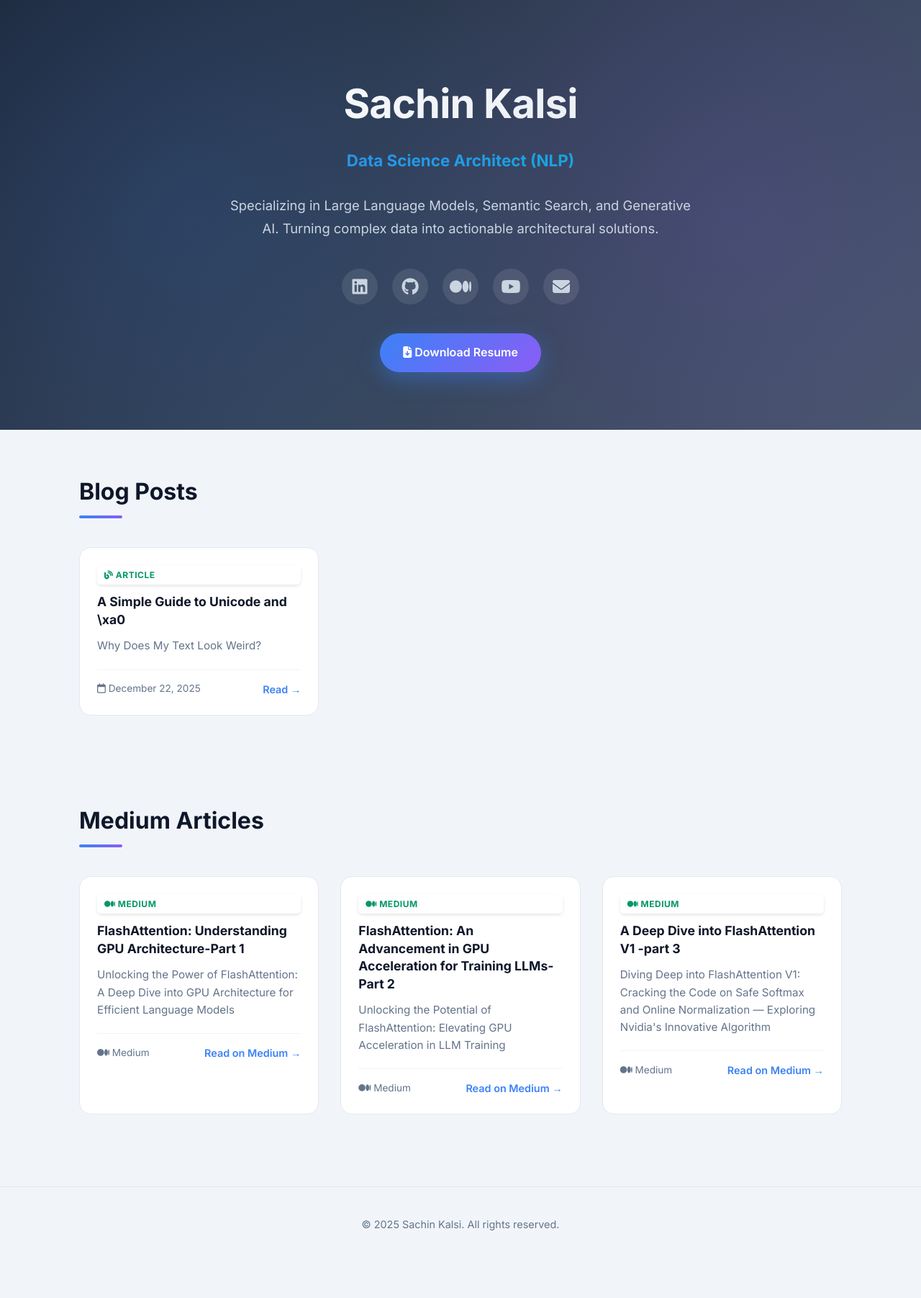
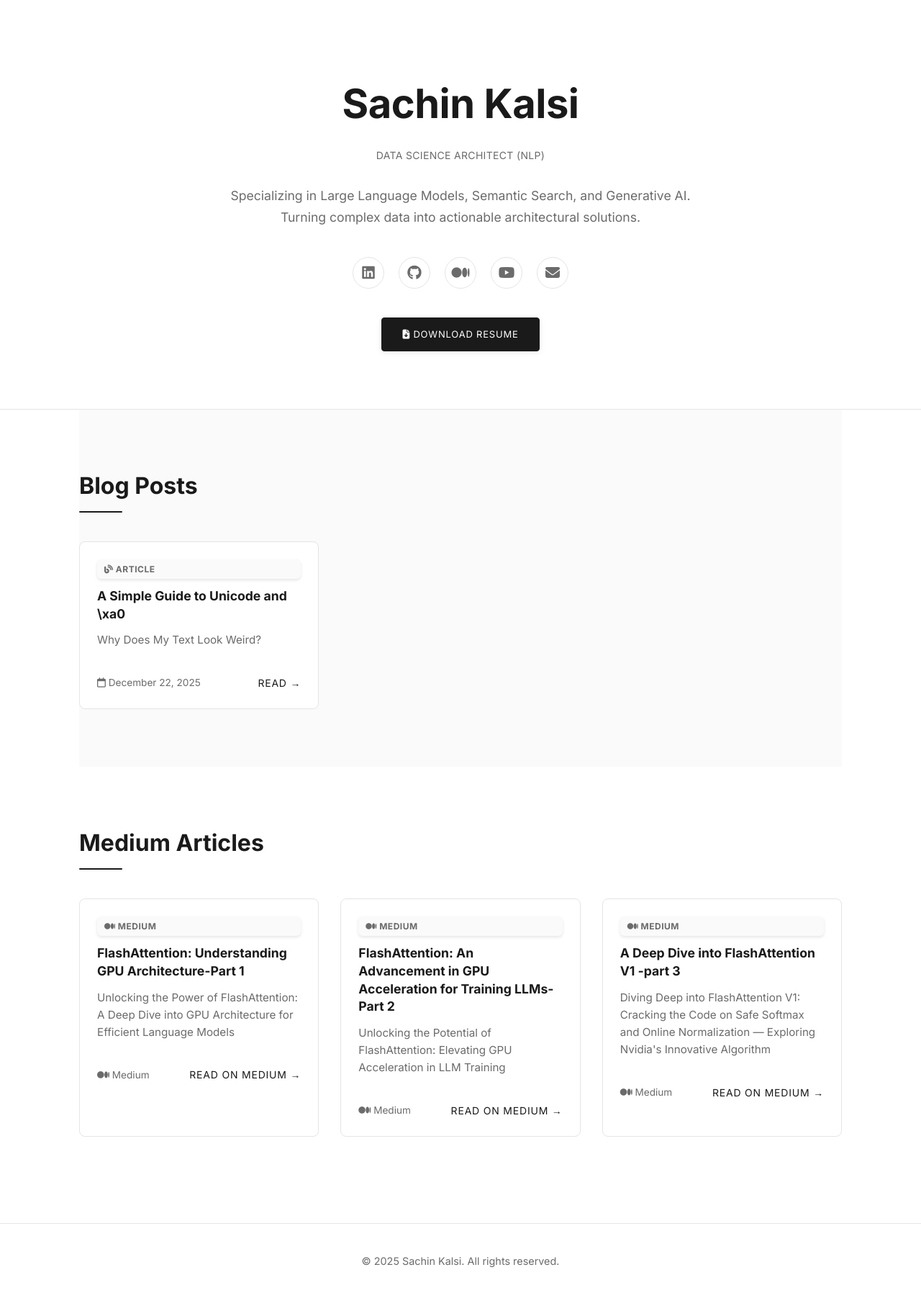
Before and after one commit to SachinKalsi/sachinkalsi.github.io, a Jekyll site: the page built from blog/index.html, in a window 1280 px wide. Shown: the whole page at 72% size. Built offline with Jekyll 4.4.1, drawn with Linux system fonts in a browser that asks for light colours; the list of posts is cut into pages by our own code; before the commit the page ends 1752 px from its top, so only the background shows below that.

Commit message:
Update design to monochromatic professional style

```diff
--- a/_layouts/default.html
+++ b/_layouts/default.html
@@ -17,22 +17,23 @@
     <style>
         /* --- 1. VARIABLES & RESET --- */
         :root {
-            --primary: #3b82f6;
-            /* Vibrant AI Blue */
-            --primary-dark: #2563eb;
-            --accent-purple: #8b5cf6;
-            --accent-cyan: #06b6d4;
-            --bg-body: #f1f5f9;
-            /* Soft grey-blue */
+            --primary: #1a1a1a;
+            /* Deep Black */
+            --primary-dark: #000000;
+            --accent-gray: #4a4a4a;
+            --accent-light: #8a8a8a;
+            --bg-body: #ffffff;
+            /* Pure White */
             --bg-card: #ffffff;
-            --text-main: #0f172a;
-            /* Deep Navy */
-            --text-muted: #64748b;
-            --text-light: #cbd5e1;
-            --border: #e2e8f0;
-            --radius: 16px;
-            --shadow: 0 10px 25px -5px rgba(0, 0, 0, 0.1), 0 8px 10px -6px rgba(0, 0, 0, 0.1);
-            --shadow-lg: 0 20px 40px -10px rgba(0, 0, 0, 0.15);
+            --bg-section: #fafafa;
+            --text-main: #1a1a1a;
+            /* Deep Black */
+            --text-muted: #6b6b6b;
+            --text-light: #9a9a9a;
+            --border: #e5e5e5;
+            --radius: 8px;
+            --shadow: 0 2px 8px rgba(0, 0, 0, 0.08), 0 1px 2px rgba(0, 0, 0, 0.04);
+            --shadow-lg: 0 4px 16px rgba(0, 0, 0, 0.12), 0 2px 4px rgba(0, 0, 0, 0.08);
         }
 
         * {
@@ -90,30 +91,18 @@
             bottom: 0;
             left: 0;
             width: 60px;
-            height: 4px;
-            background: linear-gradient(90deg, var(--primary), var(--accent-purple));
-            border-radius: 2px;
+            height: 2px;
+            background: var(--primary);
+            border-radius: 1px;
         }
 
         /* --- 3. HERO SECTION --- */
         header {
-            background: linear-gradient(135deg, #1e293b 0%, #334155 50%, #475569 100%);
+            background: var(--bg-body);
+            border-bottom: 1px solid var(--border);
             padding: 100px 0 80px;
             text-align: center;
             position: relative;
-            overflow: hidden;
-        }
-
-        header::before {
-            content: '';
-            position: absolute;
-            top: 0;
-            left: 0;
-            right: 0;
-            bottom: 0;
-            background: radial-gradient(circle at 20% 50%, rgba(59, 130, 246, 0.15) 0%, transparent 50%),
-                radial-gradient(circle at 80% 50%, rgba(139, 92, 246, 0.15) 0%, transparent 50%);
-            pointer-events: none;
         }
 
         .container {
@@ -123,13 +112,10 @@
 
         .hero-name {
             font-size: 3.5rem;
-            font-weight: 800;
-            letter-spacing: -0.05rem;
+            font-weight: 700;
+            letter-spacing: -0.03rem;
             margin-bottom: 15px;
-            background: linear-gradient(135deg, #ffffff 0%, #e2e8f0 100%);
-            -webkit-background-clip: text;
-            -webkit-text-fill-color: transparent;
-            background-clip: text;
+            color: var(--primary);
             animation: fadeInUp 0.6s ease-out;
         }
 
@@ -146,22 +132,23 @@
         }
 
         .hero-role {
-            font-size: 1.4rem;
-            background: linear-gradient(90deg, var(--primary), var(--accent-cyan));
-            -webkit-background-clip: text;
-            -webkit-text-fill-color: transparent;
-            background-clip: text;
-            font-weight: 700;
+            font-size: 1.25rem;
+            color: var(--text-muted);
+            font-weight: 400;
             margin-bottom: 30px;
+            letter-spacing: 0.02rem;
+            text-transform: uppercase;
+            font-size: 0.875rem;
             animation: fadeInUp 0.6s ease-out 0.1s backwards;
         }
 
         .hero-bio {
             max-width: 650px;
             margin: 0 auto 40px;
-            color: var(--text-light);
-            font-size: 1.15rem;
+            color: var(--text-muted);
+            font-size: 1.1rem;
             line-height: 1.7;
+            font-weight: 400;
             animation: fadeInUp 0.6s ease-out 0.2s backwards;
         }
 
@@ -174,47 +161,58 @@
         }
 
         .social-links a {
-            font-size: 1.5rem;
-            color: var(--text-light);
-            width: 50px;
-            height: 50px;
+            font-size: 1.25rem;
+            color: var(--text-muted);
+            width: 44px;
+            height: 44px;
             display: flex;
             align-items: center;
             justify-content: center;
             border-radius: 50%;
-            background: rgba(255, 255, 255, 0.1);
-            backdrop-filter: blur(10px);
+            background: transparent;
+            border: 1px solid var(--border);
             transition: all 0.3s ease;
         }
 
         .social-links a:hover {
-            background: rgba(59, 130, 246, 0.2);
+            background: var(--primary);
             color: white;
-            transform: translateY(-5px);
-            box-shadow: 0 10px 20px rgba(59, 130, 246, 0.3);
+            border-color: var(--primary);
+            transform: translateY(-2px);
         }
 
         .cta-btn {
             display: inline-block;
-            background: linear-gradient(135deg, var(--primary) 0%, var(--accent-purple) 100%);
+            background: var(--primary);
             color: white;
-            padding: 14px 32px;
-            border-radius: 50px;
-            font-weight: 600;
-            font-size: 1rem;
-            box-shadow: 0 10px 30px rgba(59, 130, 246, 0.4);
+            padding: 12px 28px;
+            border-radius: 4px;
+            font-weight: 500;
+            font-size: 0.95rem;
+            border: 1px solid var(--primary);
+            box-shadow: var(--shadow);
             animation: fadeInUp 0.6s ease-out 0.4s backwards;
             transition: all 0.3s ease;
+            text-transform: uppercase;
+            letter-spacing: 0.05rem;
+            font-size: 0.8125rem;
         }
 
         .cta-btn:hover {
-            transform: translateY(-3px);
-            box-shadow: 0 15px 40px rgba(59, 130, 246, 0.5);
+            background: var(--primary-dark);
+            border-color: var(--primary-dark);
+            transform: translateY(-1px);
+            box-shadow: var(--shadow-lg);
         }
 
         /* --- 4. CONTENT GRID --- */
         .content-section {
-            padding: 60px 0;
+            padding: 80px 0;
+            background: var(--bg-section);
+        }
+
+        .content-section:nth-child(even) {
+            background: var(--bg-body);
         }
 
         .grid {
@@ -229,14 +227,14 @@
             border-radius: var(--radius);
             border: 1px solid var(--border);
             overflow: hidden;
-            transition: all 0.3s cubic-bezier(0.4, 0, 0.2, 1);
+            transition: all 0.2s ease;
             display: flex;
             flex-direction: column;
             height: 100%;
         }
 
         .card:hover {
-            transform: translateY(-8px) scale(1.01);
+            transform: translateY(-2px);
             box-shadow: var(--shadow-lg);
             border-color: var(--primary);
         }
@@ -280,20 +278,19 @@
         }
 
         .badge.video {
-            color: #dc2626;
+            color: var(--text-muted);
+            background: var(--bg-section);
         }
 
-        /* Red for Video */
         .badge.blog {
-            color: #059669;
+            color: var(--text-muted);
+            background: var(--bg-section);
         }
 
-        /* Green for Blog */
         .badge.code {
-            color: #1e293b;
+            color: var(--text-muted);
+            background: var(--bg-section);
         }
-
-        /* Dark for GitHub */
 
         .card-body {
             padding: 24px;
@@ -329,8 +326,10 @@
 
         .read-more {
             color: var(--primary);
-            font-weight: 600;
-            font-size: 0.9rem;
+            font-weight: 500;
+            font-size: 0.875rem;
+            text-transform: uppercase;
+            letter-spacing: 0.05rem;
         }
 
         /* --- 5. FOOTER & BUTTONS --- */
@@ -340,16 +339,22 @@
         }
 
         .btn-outline {
-            border: 2px solid var(--border);
-            padding: 10px 25px;
-            border-radius: 50px;
-            font-weight: 600;
+            border: 1px solid var(--border);
+            padding: 10px 24px;
+            border-radius: 4px;
+            font-weight: 500;
             color: var(--text-muted);
+            background: transparent;
+            transition: all 0.2s ease;
+            text-transform: uppercase;
+            letter-spacing: 0.05rem;
+            font-size: 0.8125rem;
         }
 
         .btn-outline:hover {
-            border-color: var(--text-main);
-            color: var(--text-main);
+            border-color: var(--primary);
+            color: var(--primary);
+            background: var(--bg-section);
         }
 
         footer {
```
